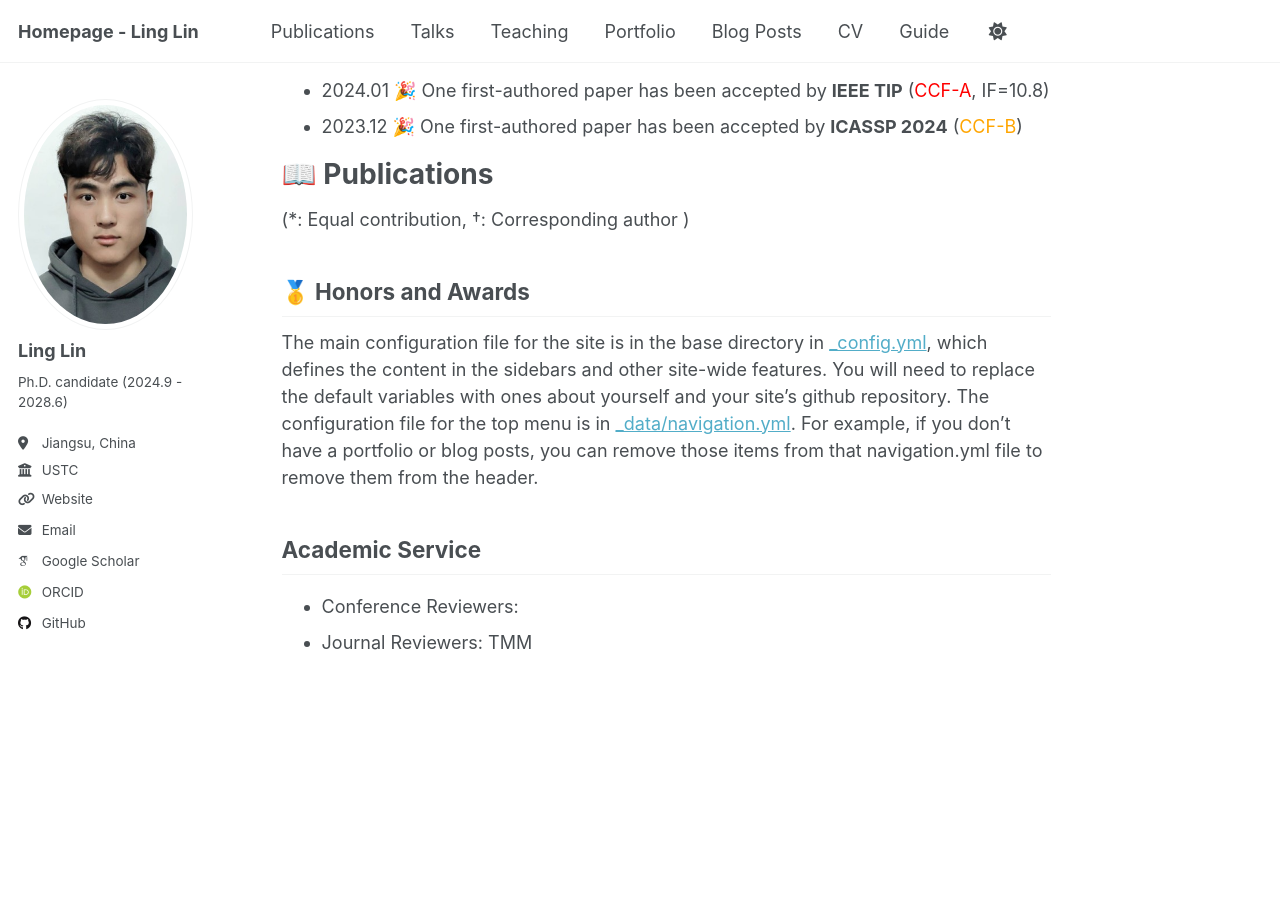
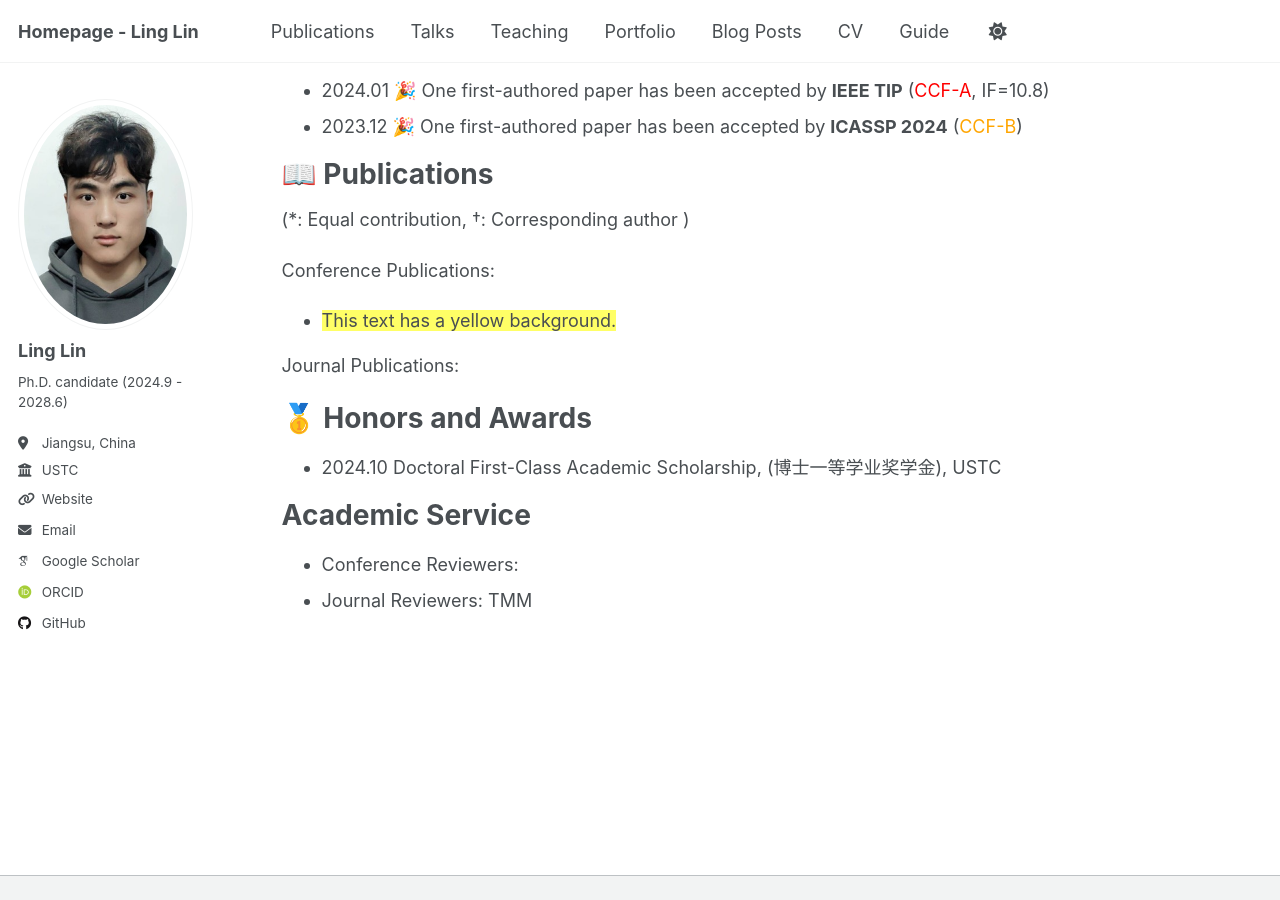
Before and after one commit to LingLin-ll/LingLin-ll.github.io, a Jekyll site: the page built from _pages/about.md, in a window 1280 px wide and 900 px high, scrolled down 346 px. Built offline with Jekyll 4.4.1, drawn with Linux system fonts in a browser that asks for light colours; some web fonts are replaced.

Commit message:
Update about.md

```diff
--- a/_pages/about.md
+++ b/_pages/about.md
@@ -21,13 +21,17 @@ I am Ling Lin, a Ph.D. candidate at the University of Science and Technology of
 ======
 (*: Equal contribution, †: Corresponding author )
 
+Conference Publications:
+* <span style="background-color: #ffff66">This text has a yellow background.</span>
 
 
+Journal Publications:
+
 🥇 Honors and Awards
-------
-The main configuration file for the site is in the base directory in [_config.yml](https://github.com/academicpages/academicpages.github.io/blob/master/_config.yml), which defines the content in the sidebars and other site-wide features. You will need to replace the default variables with ones about yourself and your site's github repository. The configuration file for the top menu is in [_data/navigation.yml](https://github.com/academicpages/academicpages.github.io/blob/master/_data/navigation.yml). For example, if you don't have a portfolio or blog posts, you can remove those items from that navigation.yml file to remove them from the header.
+======
+* 2024.10 Doctoral First-Class Academic Scholarship, (博士一等学业奖学金), USTC
 
 Academic Service
-------
+======
 * Conference Reviewers:
 * Journal Reviewers: TMM
```
